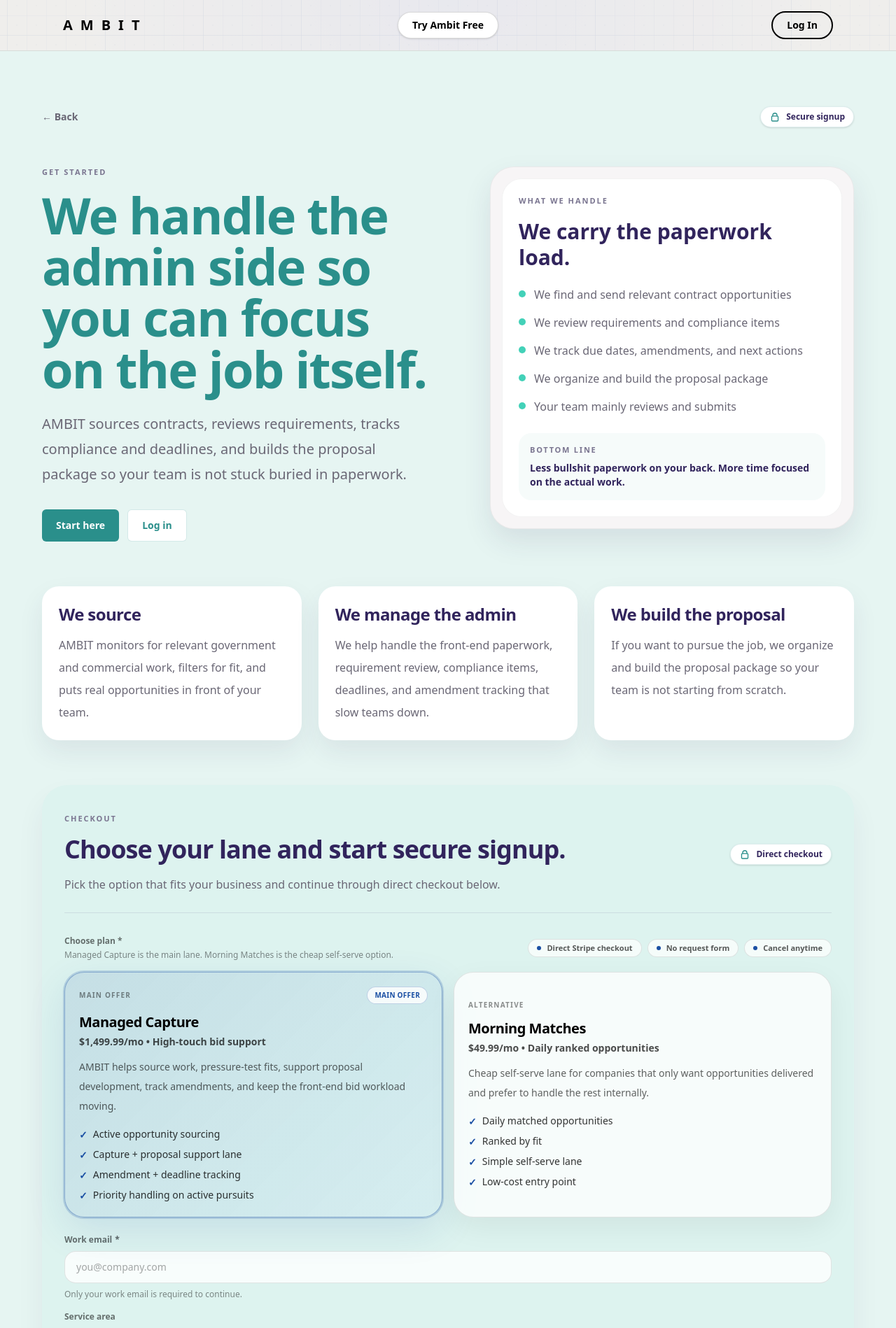
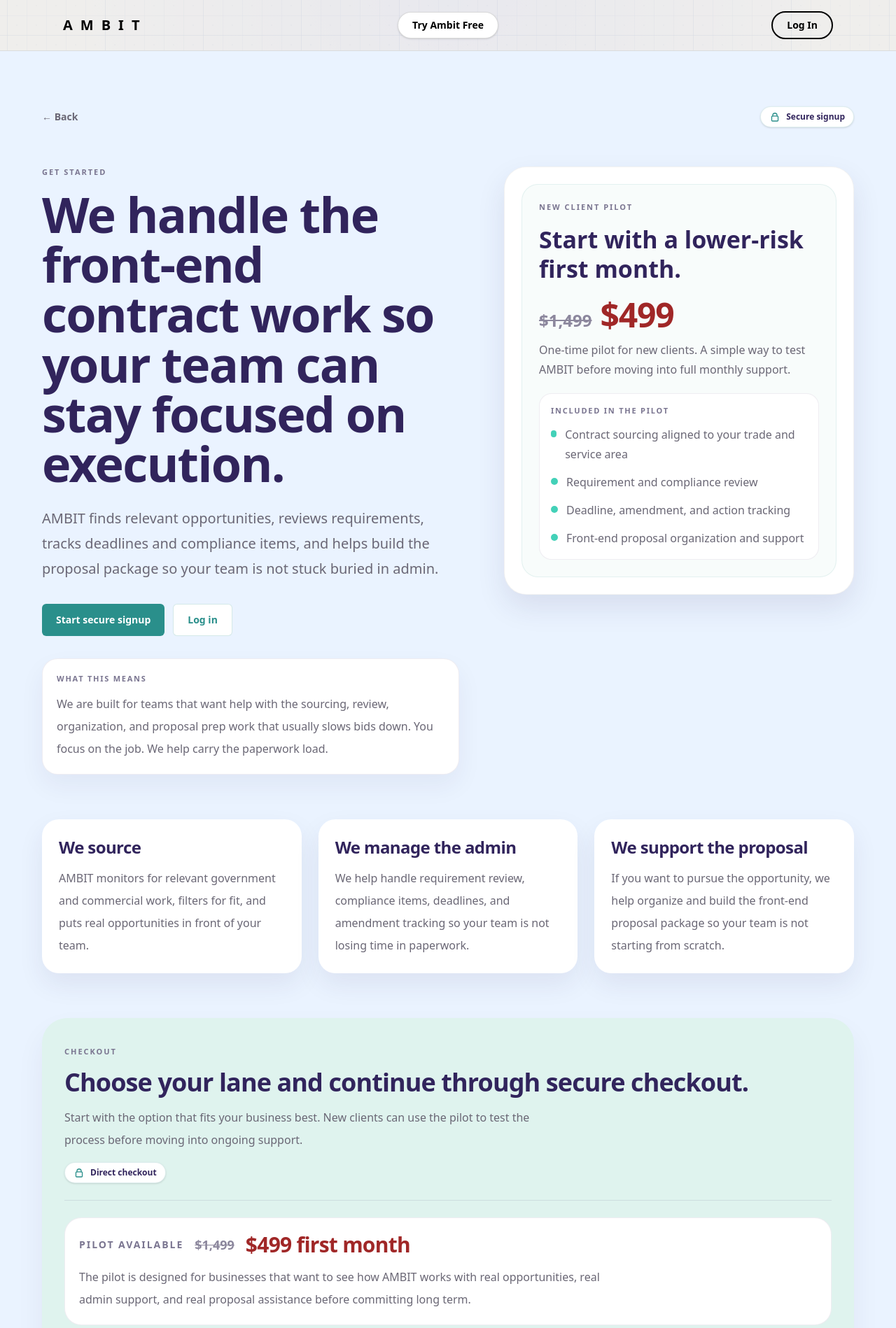
Before and after one commit to seansevrix/ambit, a Next.js app: page /get-started in a window 1280 px wide. Shown: the top 1898 px of the page at 70% size. Built offline with nearby package versions, Linux system fonts and the light colour scheme; no server answers.

Commit message:
Update get started page with pilot offer

```diff
--- a/app/get-started/page.tsx
+++ b/app/get-started/page.tsx
@@ -105,9 +105,54 @@ function BulletList({ items }: { items: string[] }) {
   );
 }
 
+function PilotPriceCard() {
+  return (
+    <div className="rounded-[32px] border border-black/5 bg-white p-5 shadow-[0_18px_40px_rgba(49,36,92,0.10)] sm:p-6">
+      <div className="rounded-[24px] border border-[#2A8F8B]/10 bg-[#F8FCFB] p-6">
+        <Eyebrow>New client pilot</Eyebrow>
+
+        <div className="mt-4 text-3xl font-black leading-tight text-[#31245C] sm:text-[34px]">
+          Start with a lower-risk first month.
+        </div>
+
+        <div className="mt-5 flex items-end gap-3">
+          <span className="text-2xl font-bold text-[#8C879D] line-through">
+            $1,499
+          </span>
+          <span className="text-5xl font-black tracking-tight text-[#A02727]">
+            $499
+          </span>
+        </div>
+
+        <p className="mt-3 text-base leading-7 text-[#6A6775]">
+          One-time pilot for new clients. A simple way to test AMBIT before
+          moving into full monthly support.
+        </p>
+
+        <div className="mt-5 rounded-[18px] border border-[#31245C]/8 bg-white px-4 py-4">
+          <div className="text-[11px] font-semibold uppercase tracking-[0.16em] text-[#7A7590]">
+            Included in the pilot
+          </div>
+
+          <div className="mt-3">
+            <BulletList
+              items={[
+                "Contract sourcing aligned to your trade and service area",
+                "Requirement and compliance review",
+                "Deadline, amendment, and action tracking",
+                "Front-end proposal organization and support",
+              ]}
+            />
+          </div>
+        </div>
+      </div>
+    </div>
+  );
+}
+
 export default function Page() {
   return (
-    <main className="min-h-screen bg-[#E6F5F2] text-[#31245C]">
+    <main className="min-h-screen bg-[#EAF3FF] text-[#31245C]">
       <div className={`${CONTAINER} py-12 sm:py-16 lg:py-20`}>
         <div className="flex items-center justify-between gap-4">
           <Link
@@ -126,59 +171,42 @@ export default function Page() {
         </div>
 
         <section className="pt-10 sm:pt-14">
-          <div className="grid items-start gap-12 lg:grid-cols-[1fr_520px] lg:gap-20">
+          <div className="grid items-start gap-10 lg:grid-cols-[1fr_500px] lg:gap-16">
             <div>
               <Eyebrow>Get started</Eyebrow>
 
-              <h1 className="mt-4 max-w-[780px] text-5xl font-black leading-[1.02] tracking-tight text-[#2A8F8B] sm:text-6xl lg:text-[72px]">
-                We handle the admin side so you can focus on the job itself.
+              <h1 className="mt-4 max-w-[760px] text-5xl font-black leading-[1.02] tracking-tight text-[#31245C] sm:text-6xl lg:text-[70px]">
+                We handle the front-end contract work so your team can stay
+                focused on execution.
               </h1>
 
-              <p className="mt-6 max-w-[660px] text-xl leading-9 text-[#6A6775]">
-                AMBIT sources contracts, reviews requirements, tracks compliance
-                and deadlines, and builds the proposal package so your team is
-                not stuck buried in paperwork.
+              <p className="mt-6 max-w-[680px] text-xl leading-9 text-[#6A6775]">
+                AMBIT finds relevant opportunities, reviews requirements,
+                tracks deadlines and compliance items, and helps build the
+                proposal package so your team is not stuck buried in admin.
               </p>
 
               <div className="mt-8 flex flex-wrap gap-3">
-                <Button href="#checkout">Start here</Button>
+                <Button href="#checkout">Start secure signup</Button>
                 <Button href="/login" variant="secondary">
                   Log in
                 </Button>
               </div>
+
+              <div className="mt-8 max-w-[690px] rounded-[22px] border border-[#31245C]/8 bg-white px-5 py-5 shadow-[0_16px_36px_rgba(49,36,92,0.06)]">
+                <div className="text-[11px] font-semibold uppercase tracking-[0.16em] text-[#7A7590]">
+                  What this means
+                </div>
+                <p className="mt-3 text-base leading-8 text-[#6A6775]">
+                  We are built for teams that want help with the sourcing,
+                  review, organization, and proposal prep work that usually
+                  slows bids down. You focus on the job. We help carry the
+                  paperwork load.
+                </p>
+              </div>
             </div>
 
-            <div className="rounded-[34px] border border-black/5 bg-[#F7F5F6] p-4 shadow-[0_18px_40px_rgba(49,36,92,0.10)]">
-              <div className="rounded-[28px] bg-white p-6 shadow-[inset_0_0_0_1px_rgba(0,0,0,0.05)]">
-                <Eyebrow>What we handle</Eyebrow>
-
-                <div className="mt-4 text-3xl font-black leading-tight text-[#31245C]">
-                  We carry the paperwork load.
-                </div>
-
-                <div className="mt-5">
-                  <BulletList
-                    items={[
-                      "We find and send relevant contract opportunities",
-                      "We review requirements and compliance items",
-                      "We track due dates, amendments, and next actions",
-                      "We organize and build the proposal package",
-                      "Your team mainly reviews and submits",
-                    ]}
-                  />
-                </div>
-
-                <div className="mt-6 rounded-[18px] bg-[#F6FBFA] px-4 py-4">
-                  <div className="text-[11px] font-semibold uppercase tracking-[0.16em] text-[#7A7590]">
-                    Bottom line
-                  </div>
-                  <div className="mt-2 text-sm font-semibold text-[#31245C]">
-                    Less bullshit paperwork on your back. More time focused on
-                    the actual work.
-                  </div>
-                </div>
-              </div>
-            </div>
+            <PilotPriceCard />
           </div>
         </section>
 
@@ -190,28 +218,29 @@ export default function Page() {
             />
             <InfoCard
               title="We manage the admin"
-              body="We help handle the front-end paperwork, requirement review, compliance items, deadlines, and amendment tracking that slow teams down."
+              body="We help handle requirement review, compliance items, deadlines, and amendment tracking so your team is not losing time in paperwork."
             />
             <InfoCard
-              title="We build the proposal"
-              body="If you want to pursue the job, we organize and build the proposal package so your team is not starting from scratch."
+              title="We support the proposal"
+              body="If you want to pursue the opportunity, we help organize and build the front-end proposal package so your team is not starting from scratch."
             />
           </div>
         </section>
 
         <section
           id="checkout"
-          className="rounded-[36px] bg-[#DDF3EF] px-6 py-8 shadow-[0_20px_40px_rgba(49,36,92,0.06)] sm:px-8 sm:py-10"
+          className="rounded-[36px] bg-[#DFF3EE] px-6 py-8 shadow-[0_20px_40px_rgba(49,36,92,0.06)] sm:px-8 sm:py-10"
         >
           <div className="flex flex-wrap items-center justify-between gap-4 border-b border-[#31245C]/10 pb-6">
             <div>
               <Eyebrow>Checkout</Eyebrow>
               <h2 className="mt-3 text-3xl font-black leading-tight tracking-tight text-[#31245C] sm:text-4xl">
-                Choose your lane and start secure signup.
+                Choose your lane and continue through secure checkout.
               </h2>
               <p className="mt-3 max-w-2xl text-base leading-8 text-[#6A6775]">
-                Pick the option that fits your business and continue through
-                direct checkout below.
+                Start with the option that fits your business best. New clients
+                can use the pilot to test the process before moving into ongoing
+                support.
               </p>
             </div>
 
@@ -221,6 +250,26 @@ export default function Page() {
               </span>
               Direct checkout
             </div>
+          </div>
+
+          <div className="mt-6 rounded-[24px] border border-[#31245C]/8 bg-white px-5 py-5">
+            <div className="flex flex-wrap items-center gap-x-4 gap-y-2">
+              <div className="text-sm font-semibold uppercase tracking-[0.14em] text-[#7A7590]">
+                Pilot available
+              </div>
+              <div className="text-lg font-semibold text-[#8C879D] line-through">
+                $1,499
+              </div>
+              <div className="text-3xl font-black tracking-tight text-[#A02727]">
+                $499 first month
+              </div>
+            </div>
+
+            <p className="mt-3 max-w-3xl text-base leading-8 text-[#6A6775]">
+              The pilot is designed for businesses that want to see how AMBIT
+              works with real opportunities, real admin support, and real
+              proposal assistance before committing long term.
+            </p>
           </div>
 
           <div className="pt-8">
@@ -237,10 +286,10 @@ export default function Page() {
               <div className="mt-4">
                 <BulletList
                   items={[
-                    "We source the contract and send it to your team",
-                    "If you want to pursue it, we handle the admin side",
-                    "We build the proposal package and keep the process moving",
-                    "Your team reviews and submits",
+                    "We source opportunities that fit your trade and service area",
+                    "If you want to pursue one, we help handle the front-end admin work",
+                    "We organize the proposal package and keep the process moving",
+                    "Your team reviews, approves, and submits",
                   ]}
                 />
               </div>
@@ -253,7 +302,7 @@ export default function Page() {
                   items={[
                     "Less time hunting for contracts",
                     "Less time buried in forms and requirement review",
-                    "Less internal admin drag on estimators and operators",
+                    "Less admin drag on operators and estimators",
                     "A cleaner path from opportunity to submission",
                   ]}
                 />
```
